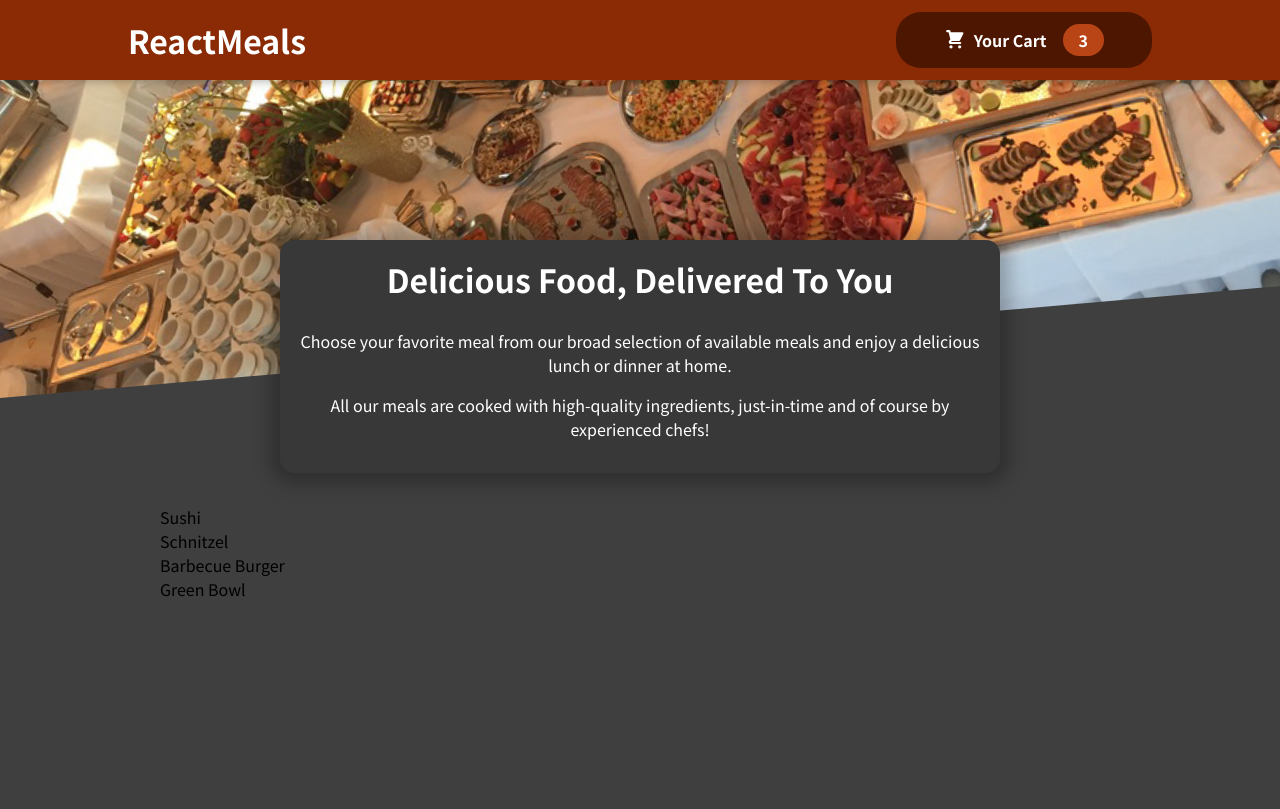
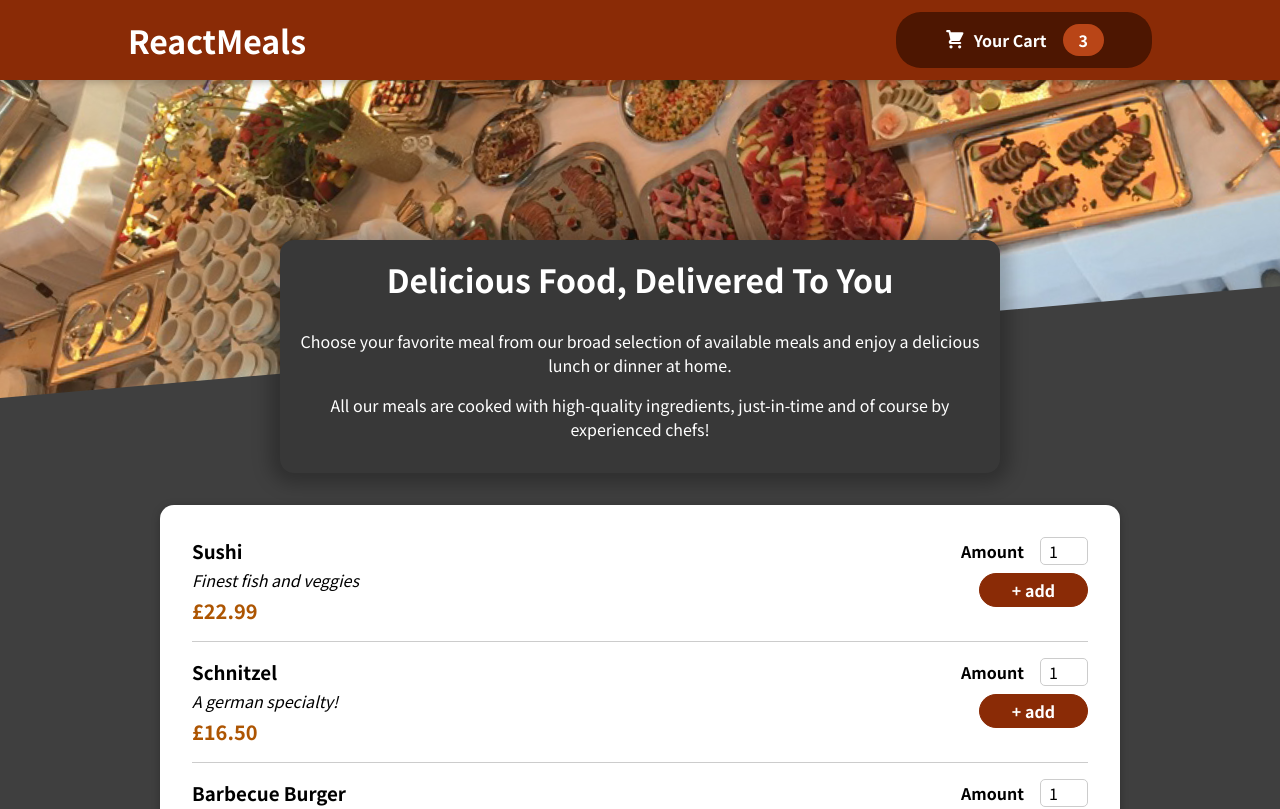
Before and after one commit to NChapron/food-order-app, a React (Create React App) app: page / in a window 1280 px wide. Shown: the top 809 px of the page. Built offline with nearby package versions, Linux system fonts and the light colour scheme.

Commit message:
Card, Input and MealItem conponents

```diff
--- a/src/components/Meals/AvailableMeals.js
+++ b/src/components/Meals/AvailableMeals.js
@@ -1,4 +1,6 @@
 import React from "react";
+import Card from "../UI/Card";
+import MealItem from "./MealItem/MealItem";
 
 import classes from "./AvailableMeals.module.css";
 
@@ -30,11 +32,20 @@
 ];
 
 const AvailableMeals = () => {
-  const mealsList = DUMMY_MEALS.map((meals) => <li>{meals.name}</li>);
+  const mealsList = DUMMY_MEALS.map((meal) => (
+    <MealItem
+      key={meal.id}
+      name={meal.name}
+      description={meal.description}
+      price={meal.price}
+    />
+  ));
 
   return (
     <section className={classes.meals}>
-      <ul>{mealsList}</ul>
+      <Card>
+        <ul>{mealsList}</ul>
+      </Card>
     </section>
   );
 };
--- /dev/null
+++ b/src/components/Meals/MealItem/MealItem.js
@@ -0,0 +1,23 @@
+import React from "react";
+
+import classes from "./MealItem.module.css";
+import MealItemForm from "./MealItemForm";
+
+const MealItem = (props) => {
+  const price = `£${props.price.toFixed(2)}`;
+
+  return (
+    <li className={classes.meal}>
+      <div>
+        <h3>{props.name}</h3>
+        <div className={classes.description}>{props.description}</div>
+        <div className={classes.price}>{price}</div>
+      </div>
+      <div>
+        <MealItemForm />
+      </div>
+    </li>
+  );
+};
+
+export default MealItem;
--- /dev/null
+++ b/src/components/Meals/MealItem/MealItem.module.css
@@ -0,0 +1,22 @@
+.meal {
+  display: flex;
+  justify-content: space-between;
+  margin: 1rem;
+  padding-bottom: 1rem;
+  border-bottom: 1px solid #ccc;
+}
+
+.meal h3 {
+  margin: 0 0 0.25rem 0;
+}
+
+.description {
+  font-style: italic;
+}
+
+.price {
+  margin-top: 0.25rem;
+  font-weight: bold;
+  color: #ad5502;
+  font-size: 1.25rem;
+}
--- /dev/null
+++ b/src/components/Meals/MealItem/MealItemForm.js
@@ -0,0 +1,25 @@
+import React from "react";
+import Input from "../../UI/Input";
+
+import classes from "./MealItemForm.module.css";
+
+const MealItemForm = () => {
+  return (
+    <form className={classes.form}>
+      <Input
+        label="Amount"
+        input={{
+          id: "Amount",
+          type: "number",
+          min: "1",
+          max: "5",
+          step: "1",
+          defaultValue: "1",
+        }}
+      />
+      <button>+ add</button>
+    </form>
+  );
+};
+
+export default MealItemForm;
--- /dev/null
+++ b/src/components/Meals/MealItem/MealItemForm.module.css
@@ -0,0 +1,20 @@
+.form {
+  text-align: right;
+}
+
+.form button {
+  font: inherit;
+  cursor: pointer;
+  background-color: #8a2b06;
+  border: 1px solid #8a2b06;
+  color: white;
+  padding: 0.25rem 2rem;
+  border-radius: 20px;
+  font-weight: bold;
+}
+
+.form button:hover,
+.form button:active {
+  background-color: #641e03;
+  border-color: #641e03;
+}
--- /dev/null
+++ b/src/components/UI/Card.js
@@ -0,0 +1,11 @@
+import React from "react";
+
+import classes from "./Card.module.css";
+
+const Card = (props) => {
+  return (
+    <div className={`${classes.card} ${props.className}`}>{props.children}</div>
+  );
+};
+
+export default Card;
--- /dev/null
+++ b/src/components/UI/Card.module.css
@@ -0,0 +1,6 @@
+.card {
+    padding: 1rem;
+    box-shadow: 0 2px 8px rgba(0, 0, 0, 0.25);
+    border-radius: 14px;
+    background-color: white;
+  }
--- /dev/null
+++ b/src/components/UI/Input.js
@@ -0,0 +1,14 @@
+import React from "react";
+
+import classes from "./Input.module.css";
+
+const Input = (props) => {
+  return (
+    <div className={classes.input}>
+      <label htmlFor={props.input.id}>{props.label}</label>
+      <input {...props.input} />
+    </div>
+  );
+};
+
+export default Input;
--- /dev/null
+++ b/src/components/UI/Input.module.css
@@ -0,0 +1,18 @@
+.input {
+  display: flex;
+  align-items: center;
+  margin-bottom: 0.5rem;
+}
+
+.input label {
+  font-weight: bold;
+  margin-right: 1rem;
+}
+
+.input input {
+  width: 3rem;
+  border-radius: 5px;
+  border: 1px solid #ccc;
+  font: inherit;
+  padding-left: 0.5rem;
+}
```
